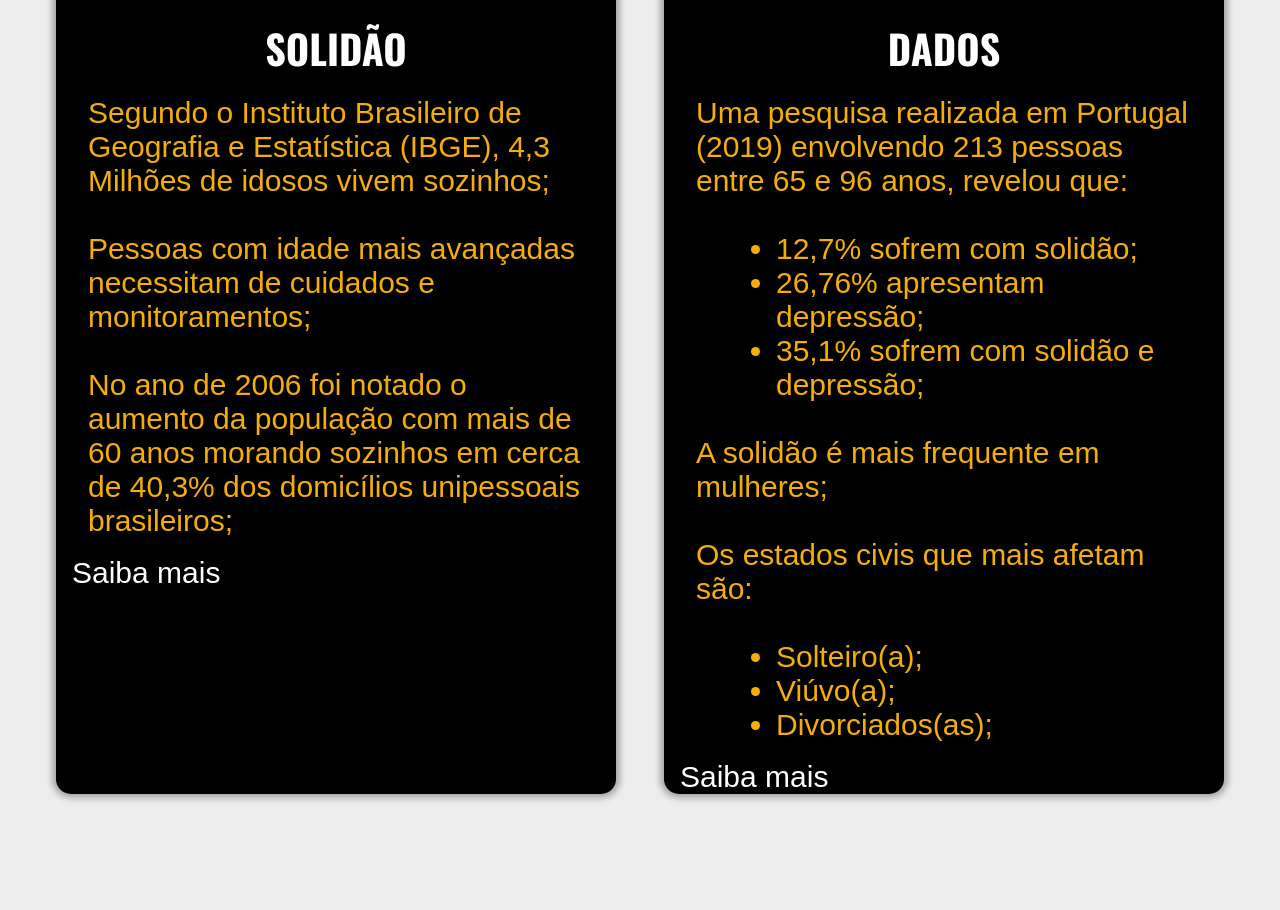
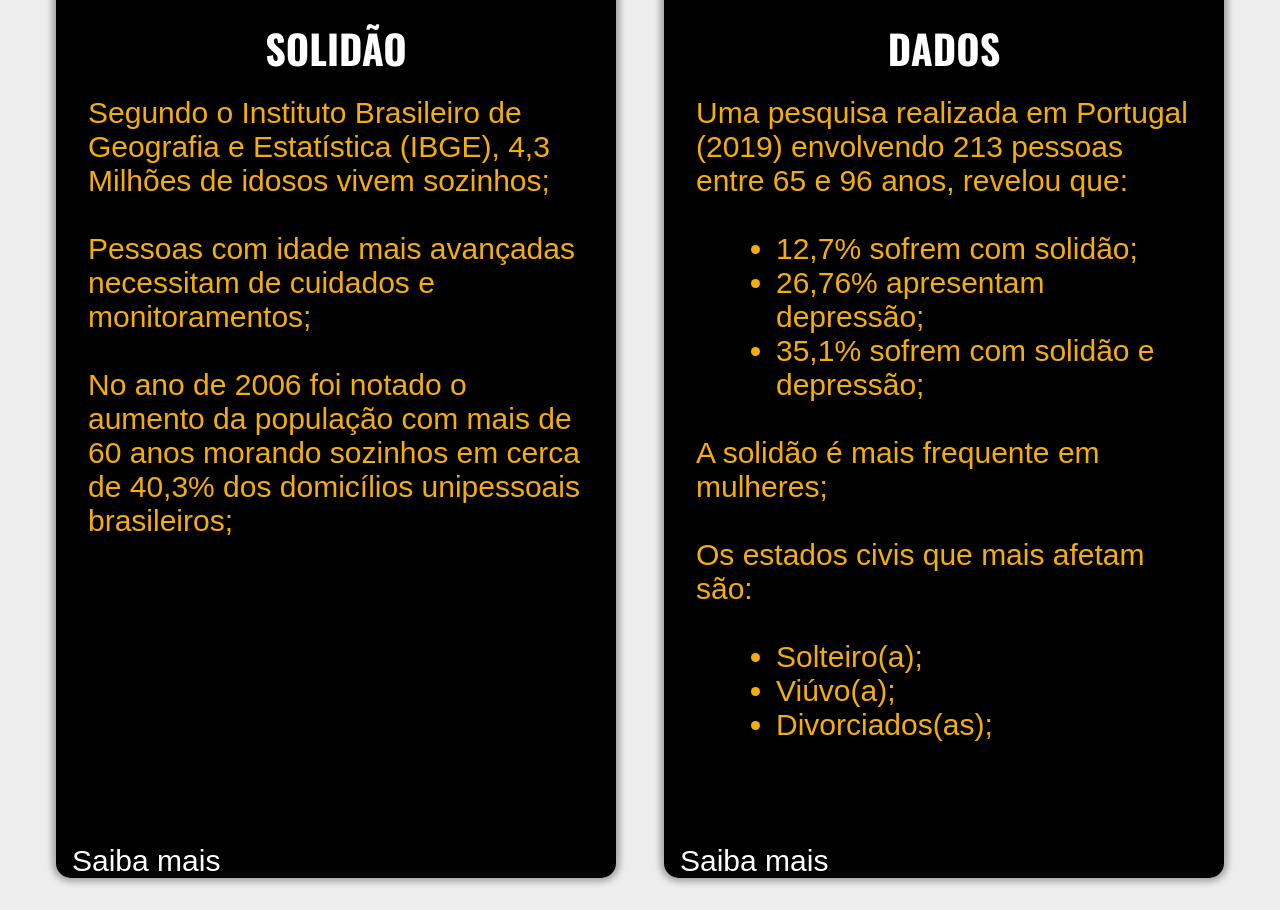
Before and after one commit to Murilo0123/TCC_Pinguim, a React (Vite) app: page /referencias in a window 1280 px wide. Shown: the part 578-1488 px from the top of the page. Before the commit the page ends 1404 px from the top, so only its background shows below. Built offline with nearby package versions, Linux system fonts and the light colour scheme; a web font is replaced by a local one.

Commit message:
Finalização da estilização da versão para computador

```diff
--- a/src/pages/Referencias.jsx
+++ b/src/pages/Referencias.jsx
@@ -14,7 +14,7 @@ export function Referencias() {
 
           Pessoas com idade mais avançadas necessitam de cuidados e monitoramentos; <br /><br />
 
-          No ano de 2006 foi notado o aumento da população com mais de 60 anos morando sozinhos em cerca de 40,3% dos domicílios unipessoais brasileiros;</p><br />
+          No ano de 2006 foi notado o aumento da população com mais de 60 anos morando sozinhos em cerca de 40,3% dos domicílios unipessoais brasileiros;</p>
           <a href="">Saiba mais</a>
         </ReferenciasContainer>
         <ReferenciasContainer className="Segundo">
@@ -36,7 +36,7 @@ export function Referencias() {
             <li>Divorciados(as);</li>
           </ul>
 
-          </p><br />
+          </p>
           <a href="">Saiba mais</a>
         </ReferenciasContainer>
       </DivContainer>
--- a/src/styles/Referencias.styles.js
+++ b/src/styles/Referencias.styles.js
@@ -12,6 +12,8 @@ export const ReferenciasContainer = styled.div`
         color: ${props => props.theme.laranjaAncora};
         margin-inline: 2rem;
         font-size: 30px;
+        height: 684px;
+        margin-bottom: 4rem;
     }
 
     h2 {
```
